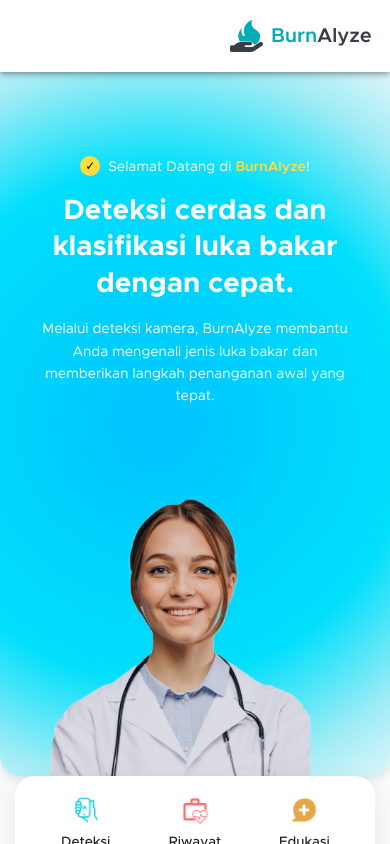
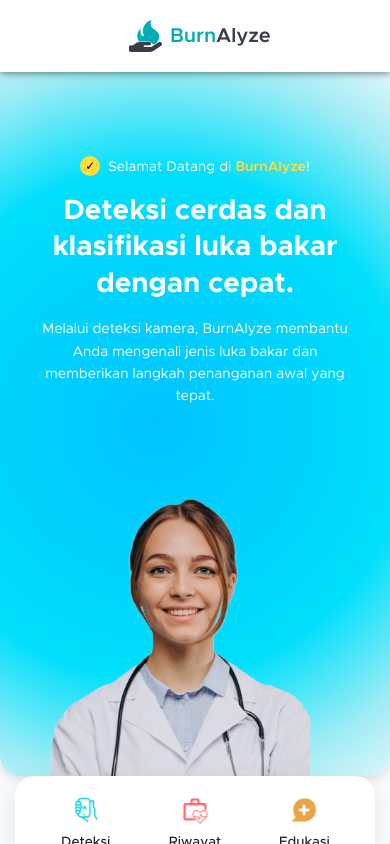
Before and after one commit to CC25-CF199/burnalyze-frontend, a React (Vite) app: page / in a window 390 px wide. Built offline with nearby package versions, Linux system fonts and the light colour scheme; some icons are missing.

Commit message:
fix(Navbar): add spacer for mobile layout when user is not authenticated

```diff
--- a/src/components/organisms/Navbar/Navbar.component.jsx
+++ b/src/components/organisms/Navbar/Navbar.component.jsx
@@ -49,6 +49,10 @@
             </IconButton>
           </Box>
           <Image src={burnalyzeLogo} type="navbarLogoMobile" />
+          {/* Spacer for mobile layout */}
+          {!isAuth && (
+            <Box sx={{ width: 40, display: { xs: 'block', md: 'none' } }} />
+          )}
           {/* Desktop Button Page */}
           <Box
             sx={{
```
